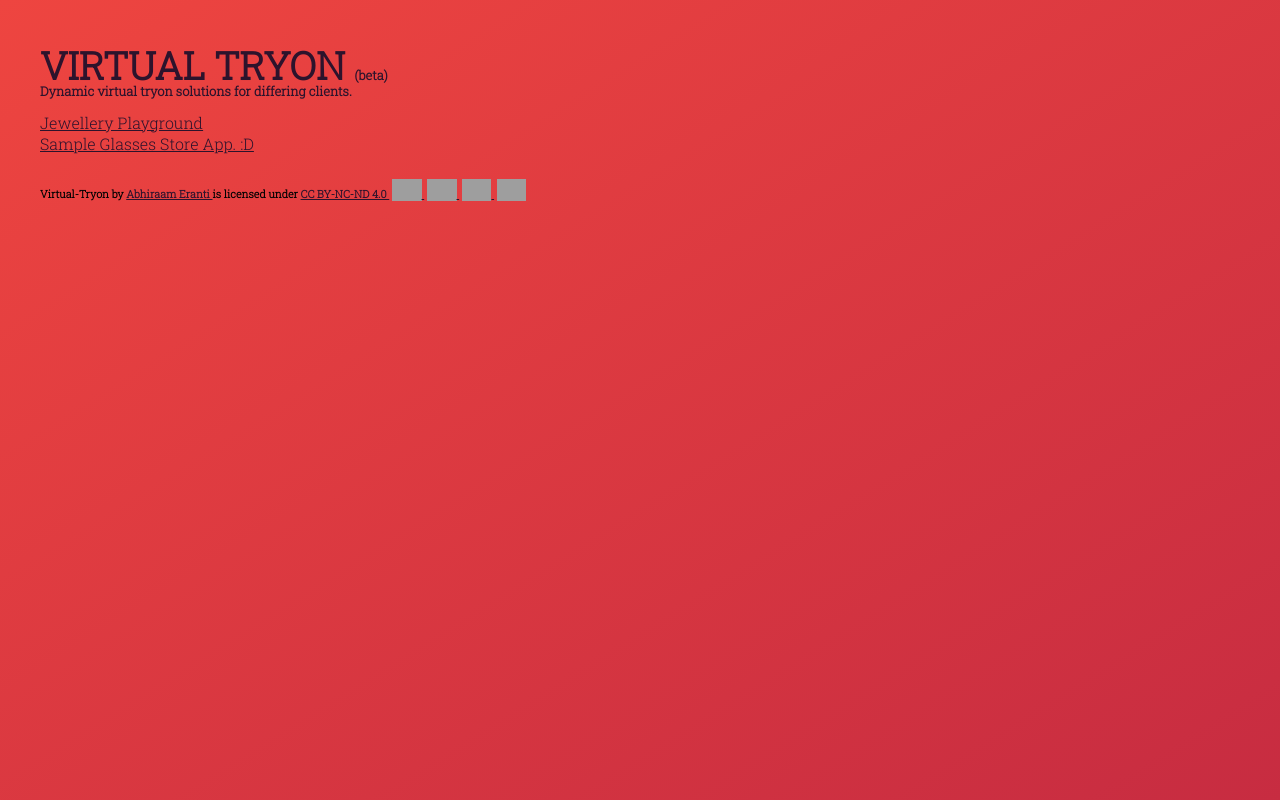
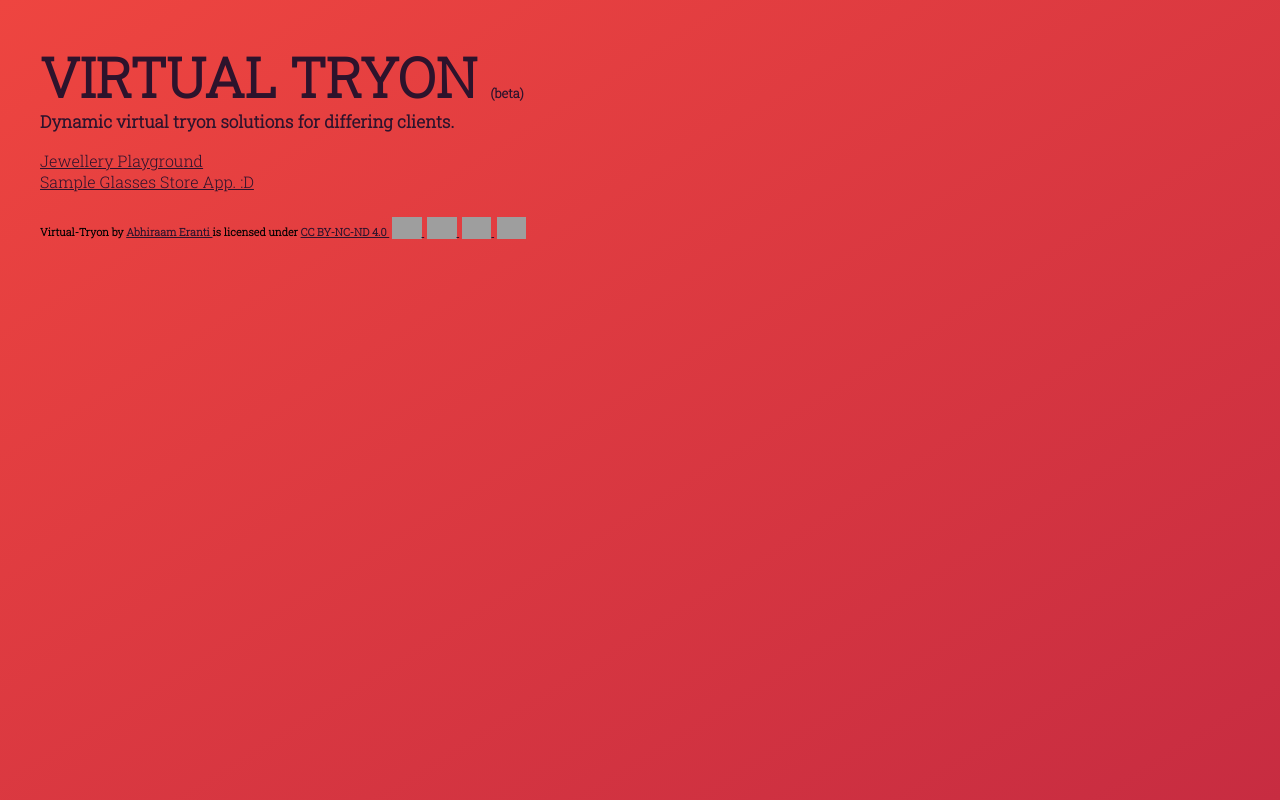
Before and after one commit to dewball345/virtual-tryon, a plain HTML site: page index.html in a window 1280 px wide. Drawn offline with Linux system fonts and the light colour scheme; grey boxes are pictures that could not be loaded.

Commit message:
changed font size

```diff
--- a/index.html
+++ b/index.html
@@ -19,11 +19,11 @@
             h1{
                 color: #2d132c;
                 margin-bottom: -20px;
-                font-size:3vw;
+                font-size:55px;
             }
             h3{
                 color: #2d132c;
-                font-size:1vw;
+                font-size:17px;
             }
             a{
                 color: #2d132c;
```
